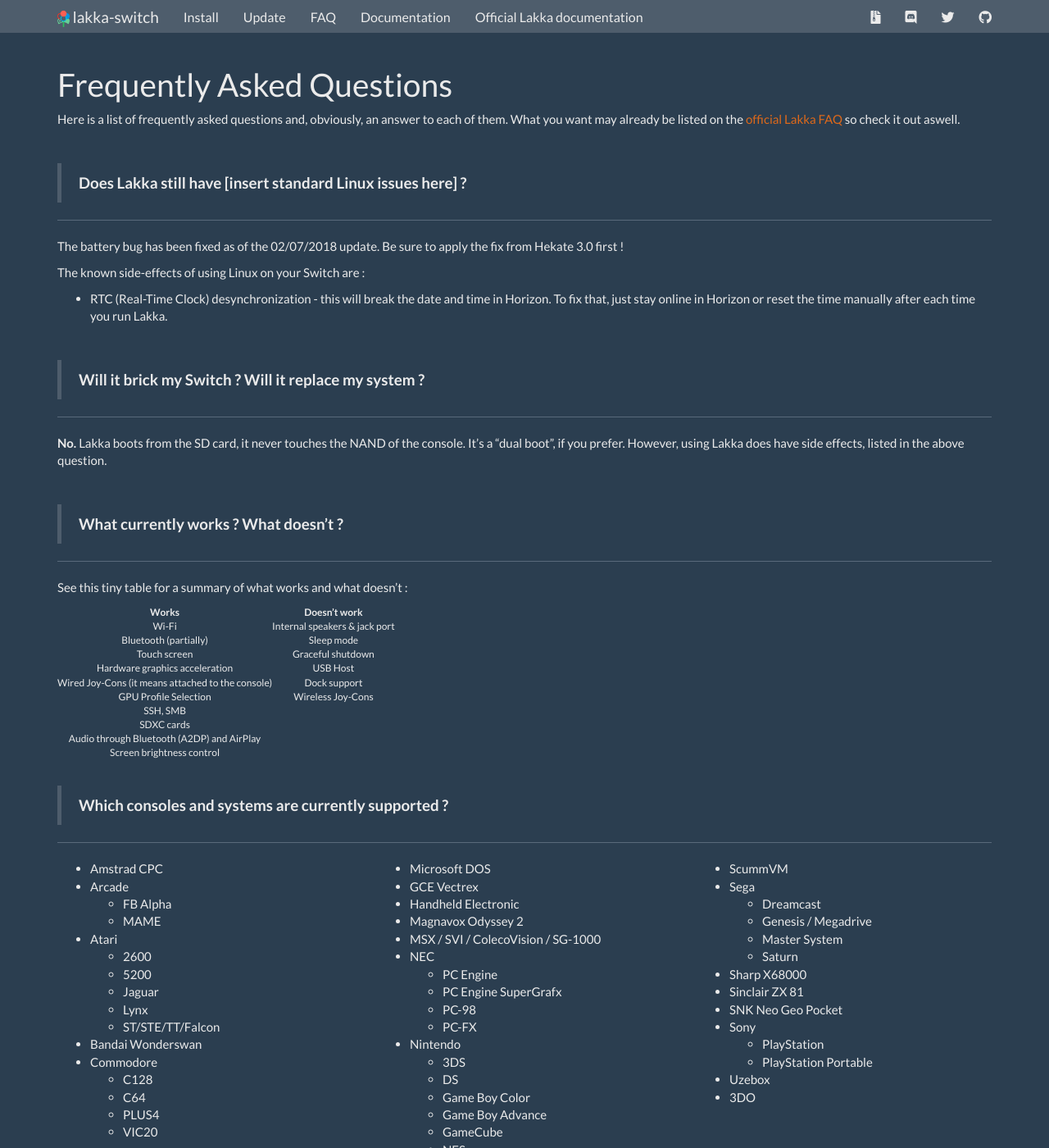
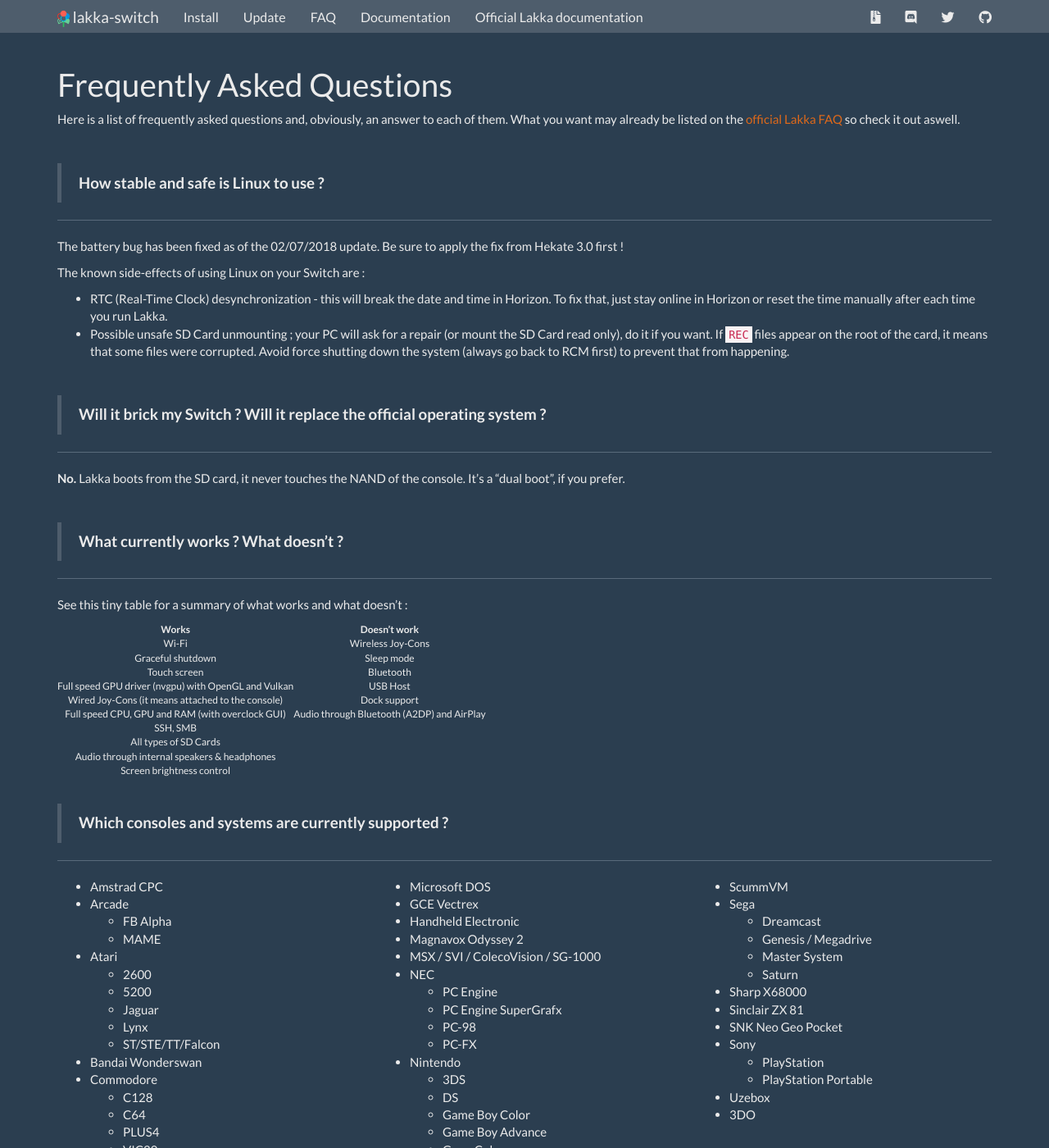
Before and after one commit to lakka-switch/documentation, a Jekyll site: the page built from faq.md, in a window 1280 px wide and 1400 px high. Shown: the whole window at 82% size. Built offline with Jekyll 4.4.1, drawn with Linux system fonts in a browser that asks for light colours; nearby versions of some CDN libraries.

Commit message:
Update faq.md

```diff
--- a/faq.md
+++ b/faq.md
@@ -6,7 +6,7 @@
 Here is a list of frequently asked questions and, obviously, an answer to each of them. What you want may already be listed on the [official Lakka FAQ](http://www.lakka.tv/doc/FAQ/) so check it out aswell.
 
 &nbsp;
-> **Does Lakka still have [insert standard Linux issues here] ?**
+> **How stable and safe is Linux to use ?**
 
 ***
 
@@ -14,13 +14,14 @@
 
 The known side-effects of using Linux on your Switch are :
 * RTC (Real-Time Clock) desynchronization - this will break the date and time in Horizon. To fix that, just stay online in Horizon or reset the time manually after each time you run Lakka.
+* Possible unsafe SD Card unmounting ; your PC will ask for a repair (or mount the SD Card read only), do it if you want. If `REC` files appear on the root of the card, it means that some files were corrupted. Avoid force shutting down the system (always go back to RCM first) to prevent that from happening.
 
 &nbsp;
-> **Will it brick my Switch ? Will it replace my system ?**
+> **Will it brick my Switch ? Will it replace the official operating system ?**
 
 ***
 
-**No.** Lakka boots from the SD card, it never touches the NAND of the console. It's a "dual boot", if you prefer. However, using Lakka does have side effects, listed in the above question.
+**No.** Lakka boots from the SD card, it never touches the NAND of the console. It's a "dual boot", if you prefer.
 
 &nbsp;
 > **What currently works ? What doesn't ?**
@@ -31,15 +32,15 @@
 
 | Works                          | Doesn't work      |
 |:------------------------------:|:-----------------:|
-| Wi-Fi         | Internal speakers & jack port |
-| Bluetooth (partially)          | Sleep mode        |
-| Touch screen                   | Graceful shutdown |
-| Hardware graphics acceleration | USB Host          |
+| Wi-Fi         | Wireless Joy-Cons  |
+| Graceful shutdown          | Sleep mode        |
+| Touch screen                   | Bluetooth |
+| Full speed GPU driver (nvgpu) with OpenGL and Vulkan | USB Host          |
 | Wired Joy-Cons (it means attached to the console)                | Dock support      |
-| GPU Profile Selection          | Wireless Joy-Cons |
+| Full speed CPU, GPU and RAM (with overclock GUI)          | Audio through Bluetooth (A2DP) and AirPlay  |
 | SSH, SMB                       |                   |
-| SDXC cards
-| Audio through Bluetooth (A2DP) and AirPlay | |
+| All types of SD Cards
+| Audio through internal speakers & headphones  | |
 | Screen brightness control | |
 
 &nbsp;
```
